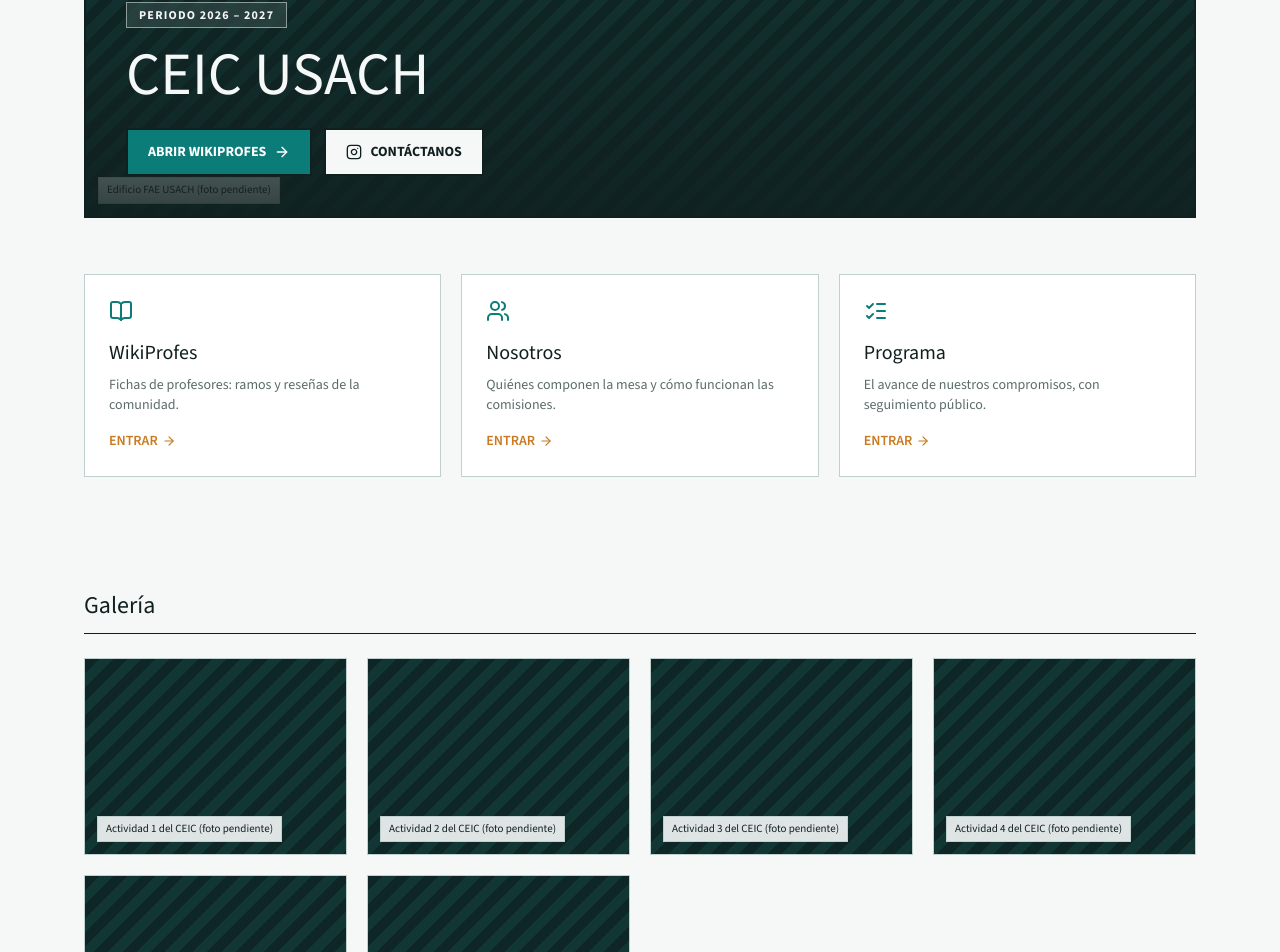
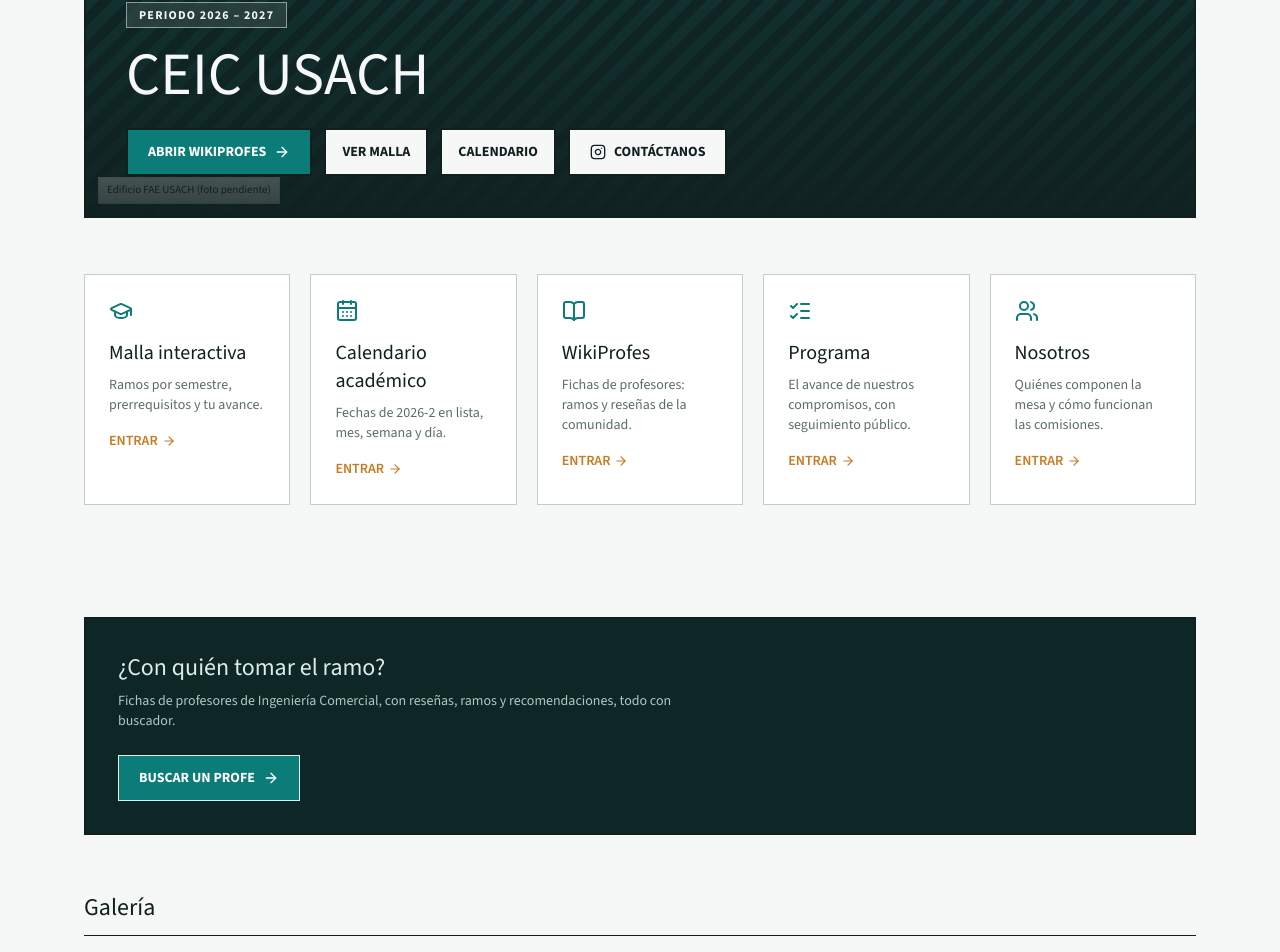
Before and after one commit to chelpa/vite-ceic-usach, a React (Vite) app: page / in a window 1280 px wide. Shown: the part 392-1344 px from the top of the page. Built offline with nearby package versions, Linux system fonts and the light colour scheme.

Commit message:
Portada: accesos principales y galería compacta

```diff
--- a/src/pages/Inicio.jsx
+++ b/src/pages/Inicio.jsx
@@ -1,4 +1,11 @@
-import { ArrowRight, BookOpen, Users, ListChecks } from "lucide-react";
+import {
+  ArrowRight,
+  BookOpen,
+  CalendarDays,
+  GraduationCap,
+  ListChecks,
+  Users,
+} from "lucide-react";
 import { Link } from "react-router-dom";
 import { Instagram } from "../components/BrandIcons";
 
@@ -24,22 +31,34 @@
 
 const CARDS = [
   {
+    to: "/malla",
+    icon: GraduationCap,
+    title: "Malla interactiva",
+    desc: "Ramos por semestre, prerrequisitos y tu avance.",
+  },
+  {
+    to: "/calendario",
+    icon: CalendarDays,
+    title: "Calendario académico",
+    desc: "Fechas de 2026-2 en lista, mes, semana y día.",
+  },
+  {
     to: "/wikiprofes",
     icon: BookOpen,
     title: "WikiProfes",
     desc: "Fichas de profesores: ramos y reseñas de la comunidad.",
   },
   {
+    to: "/programa",
+    icon: ListChecks,
+    title: "Programa",
+    desc: "El avance de nuestros compromisos, con seguimiento público.",
+  },
+  {
     to: "/nosotros",
     icon: Users,
     title: "Nosotros",
     desc: "Quiénes componen la mesa y cómo funcionan las comisiones.",
-  },
-  {
-    to: "/programa",
-    icon: ListChecks,
-    title: "Programa",
-    desc: "El avance de nuestros compromisos, con seguimiento público.",
   },
 ];
 
@@ -64,6 +83,18 @@
                   >
                     Abrir WikiProfes <ArrowRight className="h-4 w-4" aria-hidden="true" />
                   </Link>
+                  <Link
+                    to="/malla"
+                    className="block-border-lg inline-flex items-center gap-2 bg-background px-4 py-3 text-sm font-bold uppercase text-foreground"
+                  >
+                    Ver malla
+                  </Link>
+                  <Link
+                    to="/calendario"
+                    className="block-border-lg inline-flex items-center gap-2 bg-background px-4 py-3 text-sm font-bold uppercase text-foreground"
+                  >
+                    Calendario
+                  </Link>
                   <a
                     href="https://www.instagram.com/ceic.usach/?hl=es"
                     target="_blank"
@@ -80,7 +111,7 @@
       </section>
 
       <section className="mx-auto max-w-6xl px-5 py-14">
-        <div className="grid gap-5 sm:grid-cols-3">
+        <div className="grid gap-5 sm:grid-cols-2 lg:grid-cols-5">
           {CARDS.map((c) => (
             <Link
               key={c.to}
@@ -99,24 +130,11 @@
       </section>
 
       <section className="mx-auto max-w-6xl px-5 py-14">
-        <h2 className="border-b border-foreground pb-3 text-2xl">Galería</h2>
-        <div className="mt-6 grid grid-cols-2 gap-5 lg:grid-cols-4">
-          {[1, 2, 3, 4, 5, 6].map((n) => (
-            <PlaceholderPhoto
-              key={n}
-              alt={`Actividad ${n} del CEIC`}
-              className="block-border aspect-4/3 w-full"
-            />
-          ))}
-        </div>
-      </section>
-
-      <section className="mx-auto max-w-6xl px-5 pb-16">
         <div className="block-border-lg bg-ink p-8 text-ink-foreground">
           <h2 className="text-2xl">¿Con quién tomar el ramo?</h2>
           <p className="mt-2 max-w-xl text-sm opacity-80">
-            WikiProfes reúne 202 fichas de profesores de Ingeniería Comercial, con reseñas,
-            ramos y recomendaciones, todo con buscador.
+            Fichas de profesores de Ingeniería Comercial, con reseñas, ramos y recomendaciones,
+            todo con buscador.
           </p>
           <Link
             to="/wikiprofes"
@@ -126,6 +144,17 @@
           </Link>
         </div>
       </section>
+
+      <section className="mx-auto max-w-6xl px-5 pb-16">
+        <h2 className="border-b border-foreground pb-3 text-2xl">Galería</h2>
+        <p className="mt-3 text-sm text-muted-foreground">
+          Fotos de actividades pendientes de la mesa.
+        </p>
+        <PlaceholderPhoto
+          alt="Actividades del CEIC"
+          className="block-border mt-4 h-24 w-full sm:h-28"
+        />
+      </section>
     </div>
   );
 }
```
